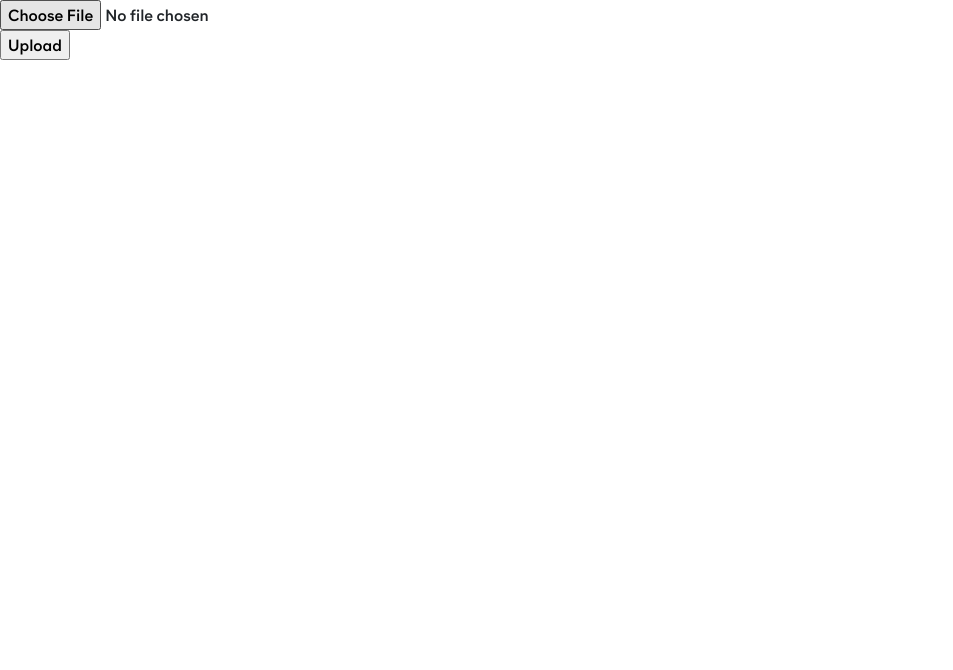
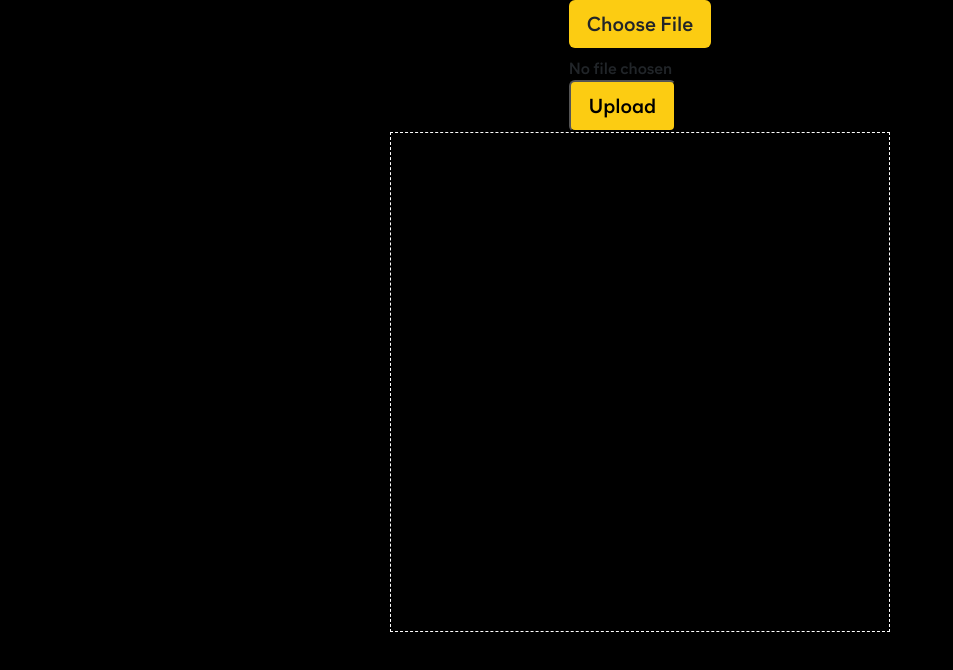
Before and after one commit to GoncaloBM/peacock-constrast-test, a React (Create React App) app: page /upload in a window 1280 px wide. Shown: the top 670 px of the page, without its empty margins (0-953 px from the left). Built offline with nearby package versions, Linux system fonts and the light colour scheme; no server answers.

Commit message:
drag and drop fileupload working

```diff
--- a/src/components/fileUploader/fileUpload.js
+++ b/src/components/fileUploader/fileUpload.js
@@ -1,51 +1,160 @@
-import React, {useState} from "react";
-
-
+import React, { useState, useEffect, useRef } from "react";
+import "./fileupload.css";
 
 const FileUpload = () => {
+  const dropRef = useRef(null);
+  const avoidDropRef = useRef(null)
+  const [file, setFile] = useState("");
+  const [uploading, setUploading] = useState(false)
+  const [dragging, setDragging] = useState(false);
+  const [uploaded, setUploaded] = useState(false)
 
-    const [file, setFile] = useState('')
-    /* const [fileName, setFileName] = useState('Choose File')
-    const [uploadedFile, setUploadedFile] = useState( {}) */
+  useEffect(() => {
+    let dragCounter = 0;
+    let handleDrag = (e) => {
+      e.preventDefault();
+      e.stopPropagation();
+    };
+    let handleDragIn = (e) => {
+      e.preventDefault();
+      e.stopPropagation();
+      dragCounter++;
+
+      if (e.dataTransfer.items && e.dataTransfer.items.length > 0) {
+        setDragging(true);
+      }
+    };
+    let handleDragOut = (e) => {
+      e.preventDefault();
+      e.stopPropagation();
+      dragCounter++;
+      if (dragCounter > 0) return;
+      setDragging(false);
+    };
+    let handleDrop = (e) => {
+      e.preventDefault();
+      e.stopPropagation();
+      setDragging(false);
+      if (e.dataTransfer.files && e.dataTransfer.files.length > 0) {
+          console.log(e.dataTransfer.files)
+        setFile(e.dataTransfer.files[0]);
+        e.dataTransfer.clearData();
+        dragCounter = 0;
+      }
+    };
+
+    let preventDrop = (e) => {
+        e.preventDefault();
+      e.stopPropagation();
+      setDragging(false);
+
+    }
+
+    let div = dropRef.current;
+    let avoidDropDiv = avoidDropRef.current;
+    avoidDropDiv.addEventListener("drop", preventDrop)
+    avoidDropDiv.addEventListener("dragover", preventDrop)
+
+    div.addEventListener("dragenter", handleDragIn);
+    div.addEventListener("dragleave", handleDragOut);
+    div.addEventListener("dragover", handleDrag);
+    div.addEventListener("drop", handleDrop);
+    return () => {
+        avoidDropDiv.addEventListener("drop", preventDrop)
+        avoidDropDiv.addEventListener("dragover", preventDrop)
+
+      div.removeEventListener("dragenter", handleDragIn);
+      div.removeEventListener("dragleave", handleDragOut);
+      div.removeEventListener("dragover", handleDrag);
+      div.removeEventListener("drop", handleDrop);
+    };
+  }, [dragging ,file]);
 
   const handeChange = (e) => {
-        setFile(e.target.files[0])
-    }
+    setFile(e.target.files[0]);
+  };
   const handlePost = (e) => {
     e.preventDefault();
+    setUploading(true)
+
     const formData = new FormData();
     //console.log(file);
-
-        formData.append('file', file)
+    console.log('file',file)
+    formData.append("file", file);
     let options = {
       method: "POST",
       body: formData,
-            headers:{}
-
+      headers: {},
+    };
+    /*         delete options.headers['Content-Type'];
+     */ console.log(window.location);
+    fetch("http://joaoreberti.tech:5001/upload", options).then((result) => {
+      if(result.status === 200){
+          console.log('Sucesso')
+          setUploading(false)
+          setUploaded(true)
         }
-/*         delete options.headers['Content-Type'];
- */        console.log(window.location)
-        fetch('http://joaoreberti.tech:5001/upload', options).then(result =>{
-                 /* const {fileName, filePath} = result.data;
-                 setUploadedFile({fileName, filePath}) */
-                 console.log(result)
-             }
-
-             )
-    }
-    return(
-        <div>
-            <form onSubmit={handlePost}>
-                <div>
-                <input onChange={handeChange}  type='file' id='customFile' placeholder='' />
+      console.log(result);
+    });
+  };
+  return (
+    <div ref={avoidDropRef} className="upload-body">
+      <form className="formCentered" onSubmit={handlePost}>
+        <div className="button-wrap">
+          <label className="button" htmlFor="customFile">
+            Choose File
+          </label>
+          {file ? <div>{file.name}</div> : <div>No file chosen</div>}
+          <input
+            className="choose-file"
+            onChange={handeChange}
+            type="file"
+            name="customFile"
+            id="customFile"
+          />
+                  <input className="upload" type="submit" value="Upload" />
 
         </div>
 
+      </form>
+      <div
+        ref={dropRef}
+        className="drop-box"
+      >
+          {uploading?<div className='loader'></div>:''}
+          {uploaded ?<div className='success'></div>:''}
+        {dragging && (
+          <div
+            style={{
+              border: "dashed grey 4px",
+              backgroundColor: "rgba(255,255,255,.8)",
+              position: "absolute",
+              top: 0,
+              bottom: 0,
+              left: 0,
+              right: 0,
+              zIndex: 9999,
+            }}
+          >
+            <div
+              style={{
+                position: "absolute",
+                top: "50%",
+                right: 0,
+                left: 0,
+                textAlign: "center",
+                color: "grey",
+                fontSize: 36,
+              }}
+            >
 
-            <input type='submit' value='Upload' />
-            </form>
+              <div>drop here :)</div>
             </div>
-    )
-}
+          </div>
+        )}
+      </div>
+    </div>
+  );
+};
 
 export default FileUpload;
--- /dev/null
+++ b/src/components/fileUploader/fileupload.css
@@ -0,0 +1,94 @@
+.content {
+  background-color: rgb(0, 0, 0);
+  height: 100vh;
+  width: 100vw;
+  position: absolute;
+}
+
+.upload-body {
+  display: flex;
+  flex-direction: column;
+  height: 100vh;
+  width: 100vw;
+}
+
+.formCentered {
+  display: flex;
+  justify-content: center;
+  z-index: 1000;
+}
+
+.drop-box {
+    align-self: center;
+    display: flex;
+    justify-content: center;
+    position: relative;
+    background-color: black;
+    width: 500px;
+    height:500px;
+    border: dashed 1px white;
+}
+
+.upload {
+  display: inline-block;
+  padding: 12px 18px;
+  cursor: pointer;
+  border-radius: 6px;
+  background-color: #fccc12;
+  font-size: 20px;
+  line-height: 24px;
+}
+
+.button-wrap {
+  position: relative;
+}
+
+input[type=file] {
+  position: absolute;
+  z-index: -1;
+  top: 10px;
+  left: 33px;
+  font-size: 20px;
+  color: #b8b8b8;
+  opacity: 0;
+}
+
+.button {
+  display: inline-block;
+  padding: 12px 18px;
+  cursor: pointer;
+  border-radius: 6px;
+  background-color: #fccc12;
+  font-size: 20px;
+  line-height: 24px;
+}
+
+
+.loader {
+    border: 16px solid #f3f3f3; /* Light grey */
+    border-top: 16px solid #1a1a1a; /* Blue */
+    border-radius: 50%;
+    width: 120px;
+    height: 120px;
+    animation: spin 2s linear infinite;
+    margin: 0;
+    position: absolute;
+    align-self: center;
+
+ }
+
+  @keyframes spin {
+    0% { transform: rotate(0deg); }
+    100% { transform: rotate(360deg); }
+  }
+
+.success{
+    width: 120px;
+    height: 120px;
+    margin: 0;
+    position: absolute;
+    align-self: center;
+    background-image: url("../../images/Tick.png");
+    background-repeat: no-repeat;
+    background-size: cover;
+}
```
Also changed, not shown: src/images/Tick.png (added). Lines whose indentation alone changed are shown as unchanged.
